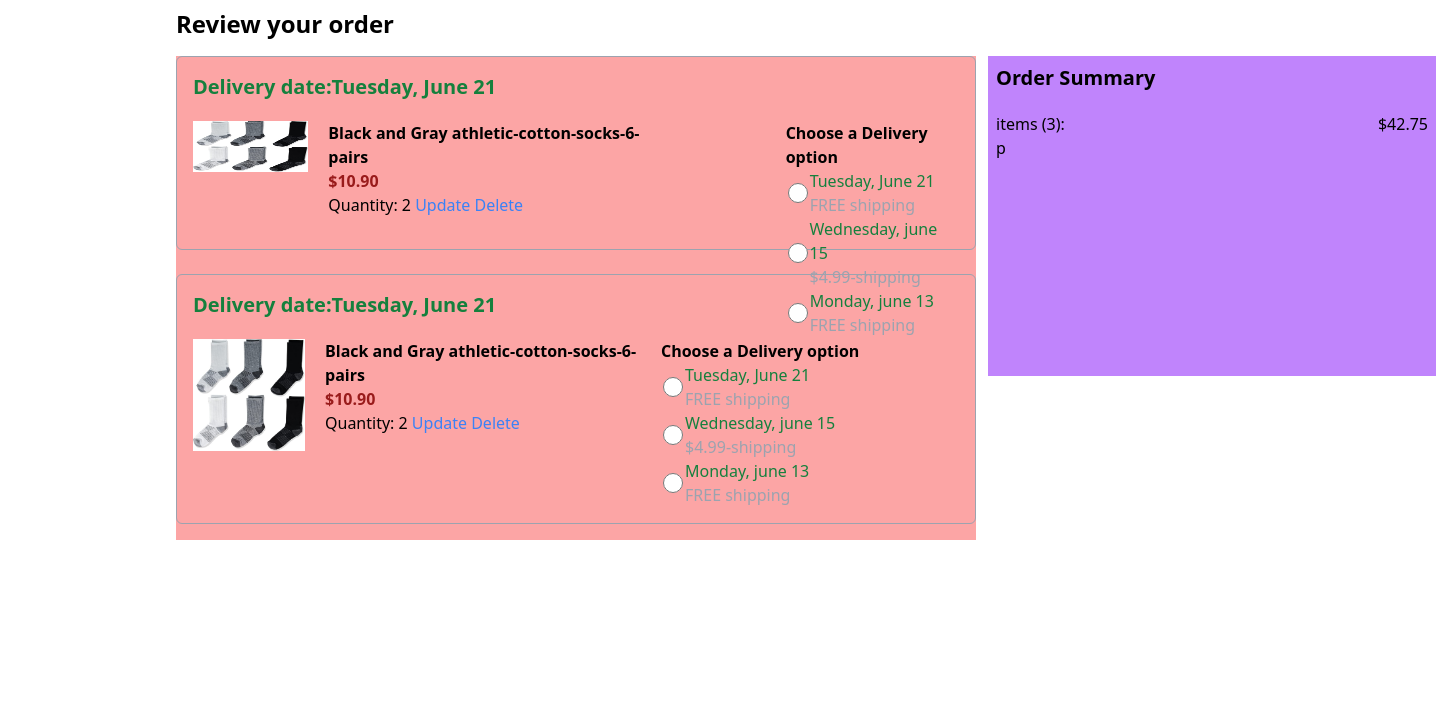
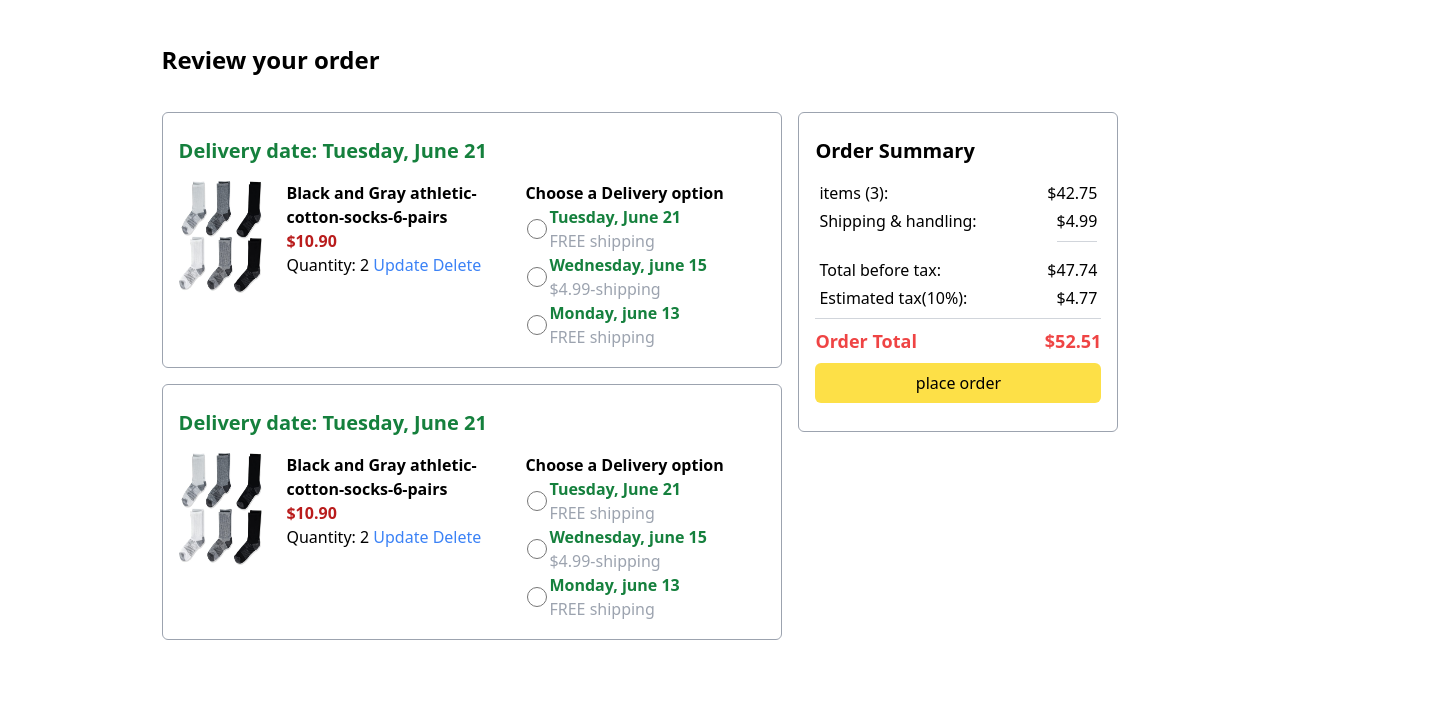
Before and after one commit to igwep/amazion-project, a website: page checkout.html in a window 1280 px wide. Shown: the part 72-800 px from the top of the page, 1436 px wide, since content can reach past the window. Drawn offline with Linux system fonts and the light colour scheme.

Commit message:
done with cart site

```diff
--- a/checkout.html
+++ b/checkout.html
@@ -3,20 +3,19 @@
 <head>
     <meta charset="UTF-8">
     <meta name="viewport" content="width=device-width, initial-scale=1.0">
-    <title>Checkout</title>
+    <title>Document</title>
+</head>
 <link rel="stylesheet" href="/src/output.css">
-</head>
-<body class="p-4 md:p-0 mx-0 md:mx-44">
-    <div class=" w-full flex justify-center items-center "><!-- main container -->
-        <div class="fixed top-0 left-0 w-full bg-white">
-            <header class="  h-14  items-center mt-3 mx-0 md:mx-44">
+<body class="">
+    <div class="fixed top-0 left-0 h-14 w-full tablet:px-44 px-9 bg-white ">
+        <header class="  mx-0  pt-2 ">
             <nav class=" flex justify-between  items-center ">
                 <div class="md:w-32 md:h-8 w-12  items-center flex justify-center h-5 " id="Home">
                     <img src="/images/amazon-logo.png" alt="" class="w-full h-full hidden md:flex mt-5"><!-- logo -->
                     <img src="/images/amazon-mobile-logo.png" alt="" class="w-full h-9 md:hidden flex">
                 </div>
                 <div>
-                        <h1 class="flex md:text-3xl sm:text-2xl font-semibold">Checkout ( <span class="text-green-700">3 items</span>) </h1>
+                    <h1 class="flex md:text-3xl text-2xl font-semibold">Checkout ( <span class="text-green-700">3 items</span>) </h1>
                 </div>
                 <div class="text-gray-400 w-9 h-9">
                     <svg xmlns="http://www.w3.org/2000/svg" viewBox="0 0 24 24" fill="currentColor" class="w-full h-full">
@@ -27,46 +26,41 @@
             </nav>
         </header>
     </div>
-
-<!--   -->
-<div class="w-full ">
-    <div><h1 class="font-bold text-2xl mt-20 ">Review your order</h1></div>
-<div class="flex items-center justify-center">
-    <div class="flex mt-4  gap-3 md:flex-row flex-col-reverse w-full">
-        <div class="flex flex-col  gap-6 md:w-[100%] w-[28rem] m bg-red-300">
-            <div class="  md:w-[100%] w-[28rem]  border border-gray-400 flex rounded-md h-[40%]"><!-- review -->
-
-                <div class="flex justify-center md:justify-normal ">
-                    <div class="   p-4"><!-- orders -->
-                            <div class="mb-5 font-bold text-xl text-green-700"><p>Delivery date:Tuesday, June 21</p></div>
-                            <div class="flex md:flex-row flex-col gap-4">
-                                <div class="flex gap-5 "><!-- card info-->
-                                    <div class="w-[20%] h-[40%]  flex justify-center items-center  bg-contain"><!-- image container -->
+    <div class=" w-full h-full items-center flex justify-center mt-9 "><!-- main container -->
+      <div class=" flex justify-center items-center mx-10 another:mx-60 w-full">
+        <div class="w-full   ">
+            <div class="flex justify-start"><h1 class="font-bold text-2xl mt-20 mb-9">Review your order</h1></div>
+            <div class="flex another:flex-row flex-col-reverse gap-4"><!-- card flex row and reverse -->
+                <div class="flex flex-col w-full gap-4">
+                    <div class="another:w-[100%] w-[90%] border border-gray-400 rounded-md p-4 another:h-[16rem] h-[25rem]  ">
+                        <div class="text-xl mt-2 mb-4 text-green-700 font-bold"><p>Delivery date: Tuesday, June 21</p></div>
+                        <div class="flex smalls:flex-row flex-col gap-4 w-full">
+                            <div class="flex gap-6 w-full">
+                                <div class="md:w-[7rem]  md:h-[6rem] min-h-28 h-28 w-[7rem] flex justify-center items-center  bg-contain"><!-- image container -->
                                     <img src="/images/menu/athletic-cotton-socks-6-pairs.jpg" alt="" class="w-full h-full">
                                   </div>
-                                <div class="w-80 min-w-36">
-                                    <div class="font-bold"><p>Black and Gray athletic-cotton-socks-6-pairs</p></div>
-                                    <div class="text-red-800 font-bold"><p>$10.90</p></div>
-                                    <div><p>Quantity: 2 <span class="text-blue-500">Update Delete</span></p></div>
+                                  <div class="md:w-[90%] w-[70%] ">
+                                    <p class="w-full font-bold ">Black and Gray athletic-cotton-socks-6-pairs</p>
+                                    <p class="text-red-700 font-bold">$10.90</p>
+                                    <p class="w-full text-nowrap">Quantity: 2 <span class="text-blue-500 ">Update Delete</span></p>
                                   </div>
-
-                                </div><!-- end of car info -->
-                                <div class="w-[40%] h-20 ">
+                            </div>
+                              <div class="w-[40%] min-w-[15rem] h-20 ">
                                 <div class="font-bold"><p>Choose a Delivery option</p></div>
                               <div class="flex flex-col w-full">
                                <div class="flex items-center"><input type="radio" name="" id="" class="h-5 w-6">
                                 <div class="">
-                                        <p class="text-green-700">Tuesday, June 21</p>
+                                    <p class="text-green-700 font-semibold">Tuesday, June 21</p>
                                     <p class="text-gray-400">FREE shipping</p>
                                 </div></div>
                                 <div class="flex items-center"><input type="radio" name="" id="" class="h-5 w-6">
                                     <div class="">
-                                            <p class="text-green-700">Wednesday, june 15</p>
+                                        <p class="text-green-700 font-semibold">Wednesday, june 15</p>
                                         <p class="text-gray-400">$4.99-shipping</p>
                                     </div></div>
                                     <div class="flex items-center"><input type="radio" name="" id="" class="h-5 w-6">
                                         <div class="">
-                                                <p class="text-green-700">Monday, june 13</p>
+                                            <p class="text-green-700 font-semibold">Monday, june 13</p>
                                             <p class="text-gray-400">FREE shipping</p>
                                         </div></div>
 
@@ -75,71 +69,82 @@
 
                             </div>
                         </div>
-                    </div>
-
+                        <div><!-- item card -->
                         </div>
                     </div>
-        <div class="  md:w-[50rem] w-[28rem]  border border-gray-400 flex rounded-md"><!-- review -->
-
-            <div class="flex justify-center md:justify-normal ">
-                <div class="   p-4"><!-- orders -->
-                        <div class="mb-5 font-bold text-xl text-green-700"><p>Delivery date:Tuesday, June 21</p></div>
-                        <div class="flex md:flex-row flex-col gap-4">
-                            <div class="flex gap-5 "><!-- card info-->
-                                <div class="w-[7rem] h-[7rem]  flex justify-center items-center  bg-contain"><!-- image container -->
+                    <div class="another:w-[100%] w-[90%] border border-gray-400 rounded-md p-4 another:h-[16rem] h-[25rem]  ">
+                        <div class="text-xl mt-2 mb-4 text-green-700 font-bold"><p>Delivery date: Tuesday, June 21</p></div>
+                        <div class="flex smalls:flex-row flex-col gap-4 w-full">
+                            <div class="flex gap-6 w-full">
+                                <div class="md:w-[7rem]  md:h-[6rem] min-h-28 h-28 w-[7rem] flex justify-center items-center  bg-contain"><!-- image container -->
                                     <img src="/images/menu/athletic-cotton-socks-6-pairs.jpg" alt="" class="w-full h-full">
                                   </div>
-                            <div class="w-80">
-                                <div class="font-bold"><p>Black and Gray athletic-cotton-socks-6-pairs</p></div>
-                                <div class="text-red-800 font-bold"><p>$10.90</p></div>
-                                <div><p>Quantity: 2 <span class="text-blue-500">Update Delete</span></p></div>
+                                  <div class="md:w-[90%] w-[70%] ">
+                                    <p class="w-full font-bold ">Black and Gray athletic-cotton-socks-6-pairs</p>
+                                    <p class="text-red-700 font-bold">$10.90</p>
+                                    <p class="w-full text-nowrap">Quantity: 2 <span class="text-blue-500 ">Update Delete</span></p>
                                   </div>
-
-                            </div><!-- end of car info -->
-                            <div class="w-52 ">
+                            </div>
+                              <div class="w-[40%] min-w-[15rem] h-20 ">
                                 <div class="font-bold"><p>Choose a Delivery option</p></div>
                               <div class="flex flex-col w-full">
                                <div class="flex items-center"><input type="radio" name="" id="" class="h-5 w-6">
                                 <div class="">
-                                    <p class="text-green-700">Tuesday, June 21</p>
+                                    <p class="text-green-700 font-semibold">Tuesday, June 21</p>
                                     <p class="text-gray-400">FREE shipping</p>
                                 </div></div>
                                 <div class="flex items-center"><input type="radio" name="" id="" class="h-5 w-6">
                                     <div class="">
-                                        <p class="text-green-700">Wednesday, june 15</p>
+                                        <p class="text-green-700 font-semibold">Wednesday, june 15</p>
                                         <p class="text-gray-400">$4.99-shipping</p>
                                     </div></div>
                                     <div class="flex items-center"><input type="radio" name="" id="" class="h-5 w-6">
                                         <div class="">
-                                            <p class="text-green-700">Monday, june 13</p>
+                                            <p class="text-green-700 font-semibold">Monday, june 13</p>
                                             <p class="text-gray-400">FREE shipping</p>
                                         </div></div>
+                              </div>
+                            </div>
+                        </div>
+                        <div><!-- item card -->
+                        </div>
+                    </div>
+                </div>
+                <div class="another:w-[25%] w-[90%] min-w-[20rem]  border border-gray-400 h-80 p-4 rounded-md">
+                    <div class="font-bold text-xl mt-2 mb-4"><p>Order Summary</p></div>
+                   <div class="flex w-full flex-col gap-4 px-1 border-b border-gray-300 pb-2">
+                    <div class="flex flex-col gap-1 w-full">
+                        <div class="flex justify-between"><p>items (<span>3</span>):</p>
+                        <p>$42.75</p>
+                        </div>
+                        <div class="flex justify-between"><p>Shipping & handling:</p>
+                            <p class="border-b border-gray-300 pb-2">$4.99</p>
+                            </div>
+                    </div>
+                    <div class="flex flex-col gap-1 w-full ">
+                        <div class="flex justify-between"><p>Total before tax:</p>
+                        <p>$47.74</p>
+                        </div>
+                        <div class="flex justify-between"><p>Estimated tax(10%):</p>
+                            <p class="">$4.77</p>
+                            </div>
+                    </div>
 
                    </div>
+                   <div class="flex justify-between text-lg mt-2 text-red-500 font-bold">
+                    <p>Order Total</p>
+                    <p>$52.51</p>
+                   </div>
+                   <div class="flex justify-center items-center mt-2 bg-yellow-300 rounded-md py-2"><button>place order</button></div>
 
+
+                </div>
 
             </div>
         </div>
       </div>
 
     </div>
-        </div>
-        </div>
-            <div class="p-2 max-w-[28rem] min-w-[28rem] md:w-[50%] h-80 bg-purple-400 mx-auto"><!-- summary -->
-               <div class="mb-5 font-bold text-xl"> <h1>Order Summary</h1></div>
-                <div>
-                <div class="flex justify-between"><p>items (<span>3</span>):</p><span>$42.75</span></div>
-                <div>p</div>
-
-                </div>
-            </div>
-
-        </div>
-</div>
-</div>
-
-
-    </div>
 
 </body>
 </html>
```
Also changed, not shown: checkout2.html (deleted, +0 -88 lines), src/output.css. Lines whose indentation alone changed are shown as unchanged.
